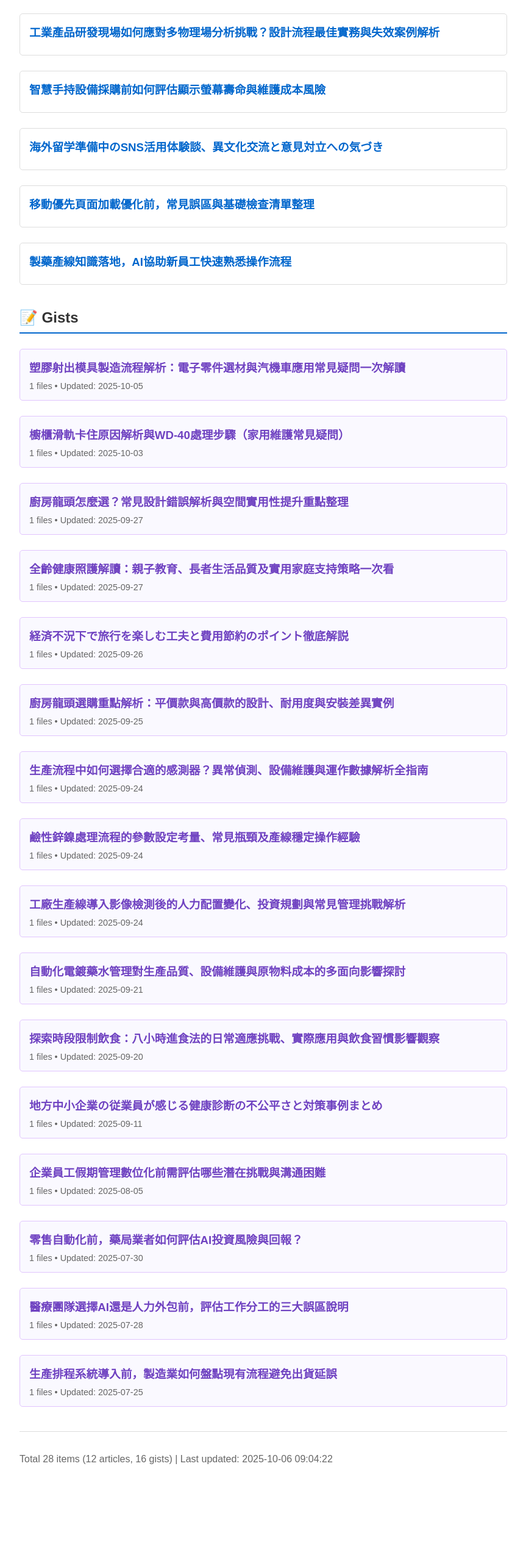
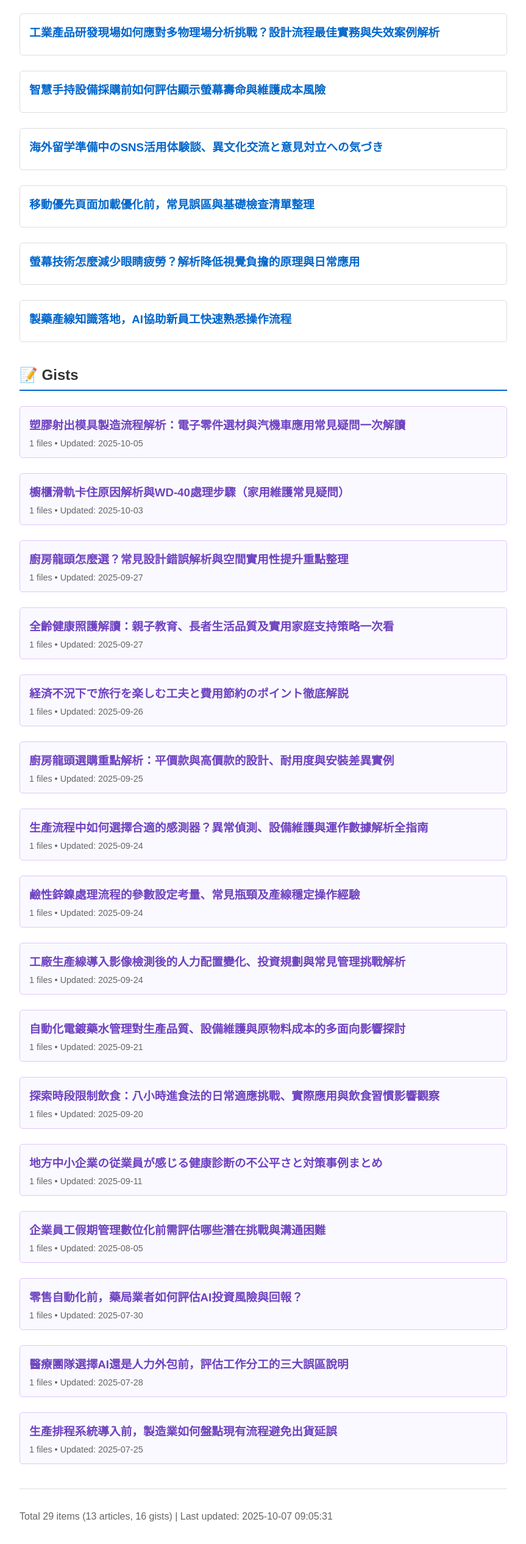
Before and after one commit to johnmackintosh05/johnmackintosh05.github.io, a plain HTML site: page index.html in a window 1280 px wide. Shown: the part 819-3351 px from the top of the page at 61% size, without its empty margins (208-1071 px from the left). Before the commit the page ends 3257 px from the top, so only its background shows below. Drawn offline with Linux system fonts and the light colour scheme.

Commit message:
自動更新 Index.html - 文章目錄（包含Gist）

```diff
--- a/index.html
+++ b/index.html
@@ -59,6 +59,9 @@
         </div>
         <div class="article-item">
             <h3><a href="mobile-first-page-loading-optimization-mistakes-checklist.html">移動優先頁面加載優化前，常見誤區與基礎檢查清單整理</a></h3>
+        </div>
+        <div class="article-item">
+            <h3><a href="reduce-eye-fatigue-with-screen-tech.html">螢幕技術怎麼減少眼睛疲勞？解析降低視覺負擔的原理與日常應用</a></h3>
         </div>
         <div class="article-item">
             <h3><a href="pharma-line-knowledge-ai-onboarding.html">製藥產線知識落地，AI協助新員工快速熟悉操作流程</a></h3>
@@ -134,7 +137,7 @@
     </div>
 
     <div class="footer">
-        <p>Total 28 items (12 articles, 16 gists) | Last updated: 2025-10-06 09:04:22</p>
+        <p>Total 29 items (13 articles, 16 gists) | Last updated: 2025-10-07 09:05:31</p>
     </div>
 </body>
 </html>
```
